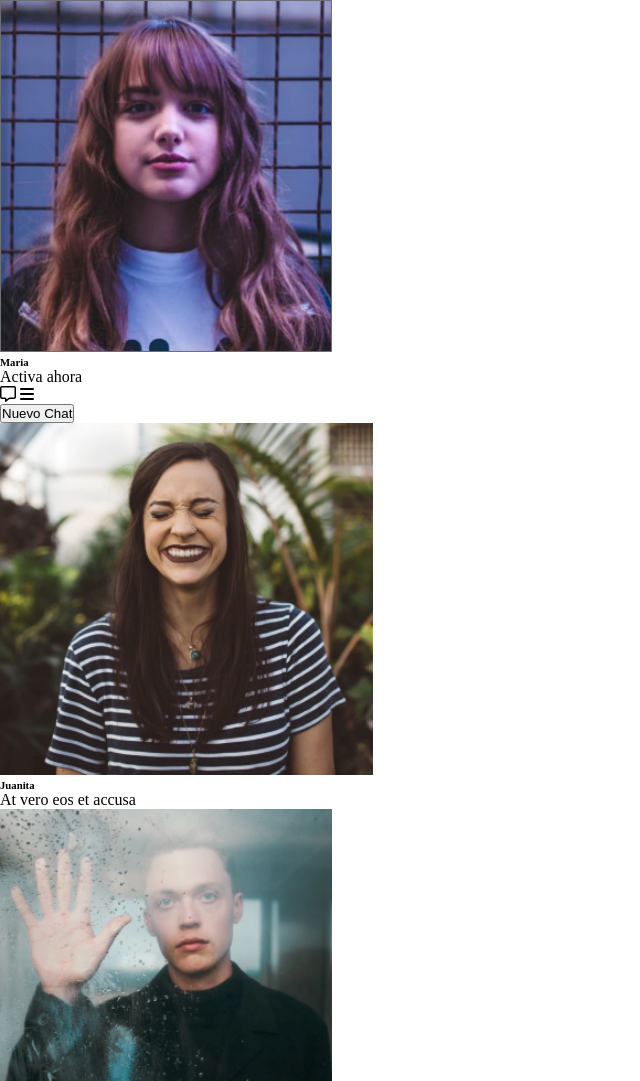
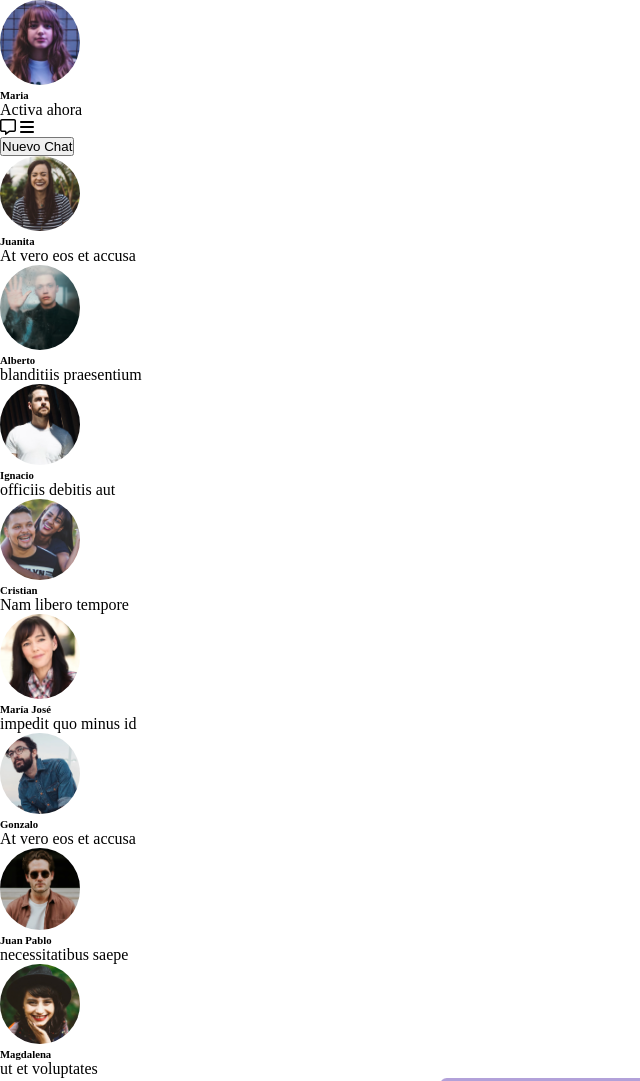
Before and after one commit to jiuraque/desafio1-sistema-mensajeria, a plain HTML site: page index.html in a window 1280 px wide. Shown: the top 1081 px of the page, without its empty margins (0-640 px from the left). Drawn offline with Linux system fonts and the light colour scheme.

Commit message:
se se aplica el flex a la sidebard y la seccion principal

```diff
--- a/assets/css/style.css
+++ b/assets/css/style.css
@@ -8,9 +8,28 @@ html {
     height: 100vh;
 }
 
-.hero {
+.container ul {
     display: flex;
-    justify-content: center;
-    flex-wrap: wrap;
+    flex-flow: column wrap;
+    width: 800px;
+}
+
+
+.img-perfiles {
+    width: 80px;
+    border-radius: 50%;
+}
+
+
+
+#hero-section {
+    display:flex;
+    flex-flow: column wrap;
     align-items: center;
+    height: 90vh;
+    flex: 1;
 }
+
+.img-hero {
+    width: 400px;
+}
--- a/index.html
+++ b/index.html
@@ -1,20 +1,30 @@
 <!DOCTYPE html>
 <html lang="en">
   <head>
-    <meta charset="UTF-8">
-    <meta name="viewport" content="width=device-width, initial-scale=1.0">
+    <meta charset="UTF-8" />
+    <meta name="viewport" content="width=device-width, initial-scale=1.0" />
     <title>Contact Me SPA</title>
-    <link rel="stylesheet" href="./assets/css/style.css">
-    <link rel="stylesheet" href="https://cdnjs.cloudflare.com/ajax/libs/font-awesome/6.7.2/css/all.min.css" integrity="sha512-Evv84Mr4kqVGRNSgIGL/F/aIDqQb7xQ2vcrdIwxfjThSH8CSR7PBEakCr51Ck+w+/U6swU2Im1vVX0SVk9ABhg==" crossorigin="anonymous" referrerpolicy="no-referrer" />
+    <link rel="stylesheet" href="./assets/css/style.css" />
+    <link
+      rel="stylesheet"
+      href="https://cdnjs.cloudflare.com/ajax/libs/font-awesome/6.7.2/css/all.min.css"
+      integrity="sha512-Evv84Mr4kqVGRNSgIGL/F/aIDqQb7xQ2vcrdIwxfjThSH8CSR7PBEakCr51Ck+w+/U6swU2Im1vVX0SVk9ABhg=="
+      crossorigin="anonymous"
+      referrerpolicy="no-referrer"
+    />
   </head>
   <body>
     <menu>
       <section>
+        <aside id="sidebar">
           <div class="container">
-            <aside class="chat">
             <ul>
               <li>
-                        <img src="./assets/images/maria.jpg" alt="Imagen de Perfil de Maria" class="img-perfiles">
+                <img
+                  src="./assets/images/maria.jpg"
+                  alt="Imagen de Perfil de Maria"
+                  class="img-perfiles"
+                />
                 <h6>Maria</h6>
                 <p>Activa ahora</p>
                 <i class="fa-regular fa-message"></i>
@@ -24,57 +34,94 @@
                 <button type="button">Nuevo Chat</button>
               </li>
               <li>
-                        <img src="./assets/images/juanita.jpg" alt="Imagen de perfil de Juanita" class="img-perfiles">
+                <img
+                  src="./assets/images/juanita.jpg"
+                  alt="Imagen de perfil de Juanita"
+                  class="img-perfiles"
+                />
                 <h6>Juanita</h6>
                 <p>At vero eos et accusa</p>
               </li>
               <li>
-                        <img src="./assets/images/alberto.jpg" alt="Imagen de perfil de Alberto" class="img-perfiles">
+                <img
+                  src="./assets/images/alberto.jpg"
+                  alt="Imagen de perfil de Alberto"
+                  class="img-perfiles"
+                />
                 <h6>Alberto</h6>
                 <p>blanditiis praesentium</p>
               </li>
               <li>
-                        <img src="./assets/images/ignacio.jpg" alt="Imagen de perfil de Ignacio" class="img-perfiles">
+                <img
+                  src="./assets/images/ignacio.jpg"
+                  alt="Imagen de perfil de Ignacio"
+                  class="img-perfiles"
+                />
                 <h6>Ignacio</h6>
                 <p>officiis debitis aut</p>
               </li>
               <li>
-                        <img src="./assets/images/cristian.jpg" alt="Imagen de perfil de Cristian" class="img-perfiles">
+                <img
+                  src="./assets/images/cristian.jpg"
+                  alt="Imagen de perfil de Cristian"
+                  class="img-perfiles"
+                />
                 <h6>Cristian</h6>
                 <p>Nam libero tempore</p>
               </li>
               <li>
-                        <img src="./assets/images/maria-jose.jpg" alt="Imagen de perfil de Maria Jose" class="img-perfiles">
+                <img
+                  src="./assets/images/maria-jose.jpg"
+                  alt="Imagen de perfil de Maria Jose"
+                  class="img-perfiles"
+                />
                 <h6>María José</h6>
                 <p>impedit quo minus id</p>
               </li>
               <li>
-                        <img src="./assets/images/gonzalo.jpg" alt="Imagen de perfil de Gonzalo" class="img-perfiles" class="img-perfiles">
+                <img
+                  src="./assets/images/gonzalo.jpg"
+                  alt="Imagen de perfil de Gonzalo"
+                  class="img-perfiles"
+                  class="img-perfiles"
+                />
                 <h6>Gonzalo</h6>
                 <p>At vero eos et accusa</p>
               </li>
               <li>
-                        <img src="./assets/images/juan-pablo.jpg" alt="Imagen de perfil de Juan Pablo" class="img-perfiles">
+                <img
+                  src="./assets/images/juan-pablo.jpg"
+                  alt="Imagen de perfil de Juan Pablo"
+                  class="img-perfiles"
+                />
                 <h6>Juan Pablo</h6>
                 <p>necessitatibus saepe</p>
               </li>
               <li>
-                        <img src="./assets/images/magdalena.jpg" alt="Imagen de perfil de Magdalena" class="img-perfiles">
+                <img
+                  src="./assets/images/magdalena.jpg"
+                  alt="Imagen de perfil de Magdalena"
+                  class="img-perfiles"
+                />
                 <h6>Magdalena</h6>
                 <p>ut et voluptates</p>
               </li>
             </ul>
+          </div>
         </aside>
-        </div>
       </section>
 
-        <section>
-            <div class="hero">
-                <img src="./assets/images/hand.png" alt="Icono de dos manos entrelazadas" class="img-hero">
+      <section id="hero-section">
+          <img
+            src="./assets/images/hand.png"
+            alt="Icono de dos manos entrelazadas"
+            class="img-hero"
+          />
           <h1>Comienza el Networking</h1>
-                <p>Presiona el botón <strong>“Nuevo chat”</strong> para comenzar a crear nuevas redes de contacto para tu empresa o emprendimiento.
+          <p>
+            Presiona el botón <strong>“Nuevo chat”</strong> para comenzar a
+            crear nuevas redes de contacto para tu empresa o emprendimiento.
           </p>
-            </div>
       </section>
     </menu>
   </body>
```
Lines whose indentation alone changed are shown as unchanged.
